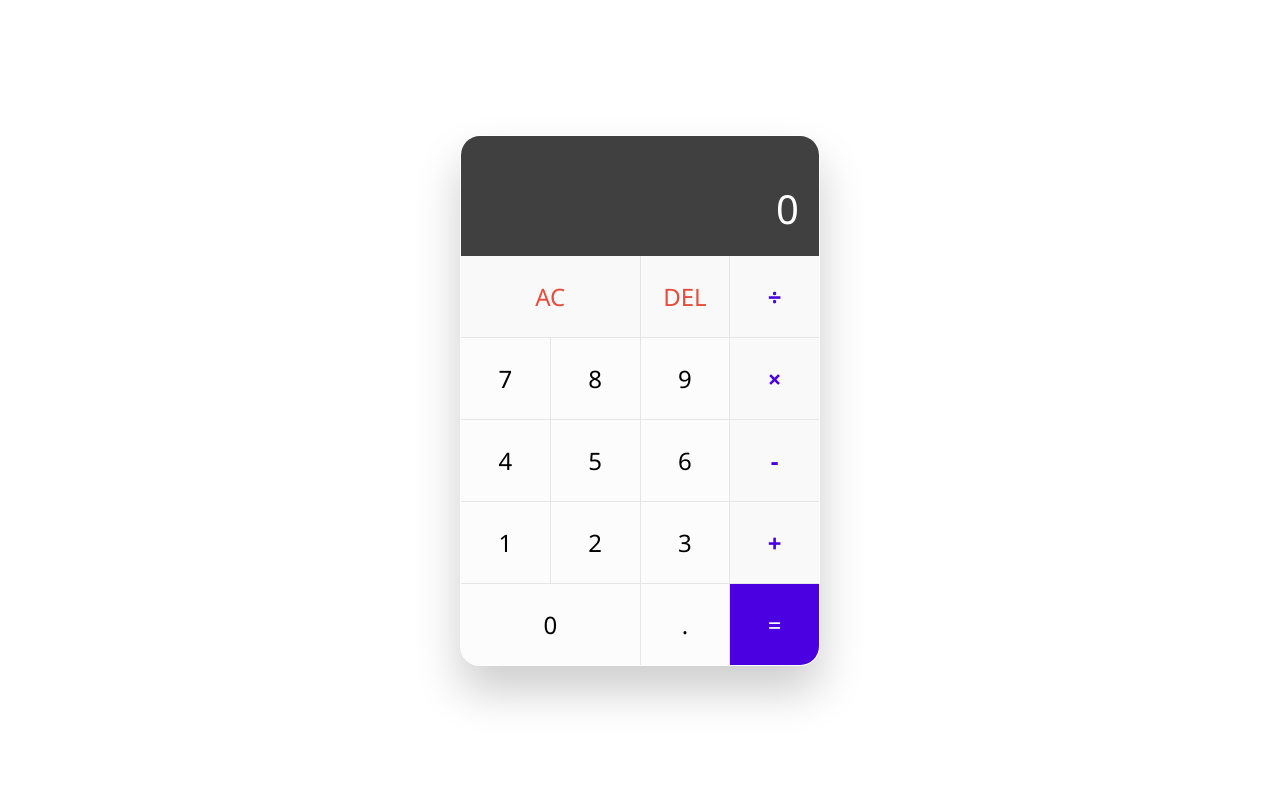
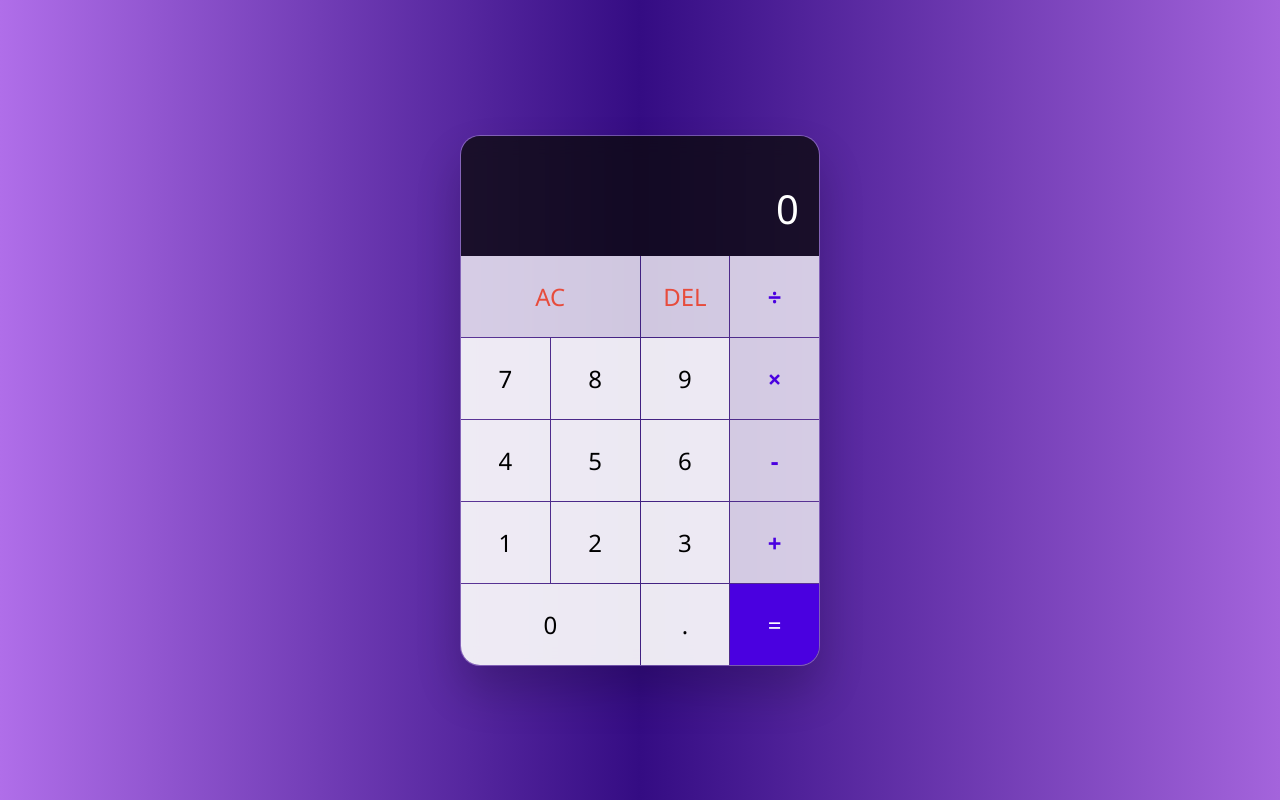
Before and after one commit to ayushman1413/Calculator-web, a plain HTML site: page index.html in a window 1280 px wide. Drawn offline with Linux system fonts and the light colour scheme.

Commit message:
add background

```diff
--- a/style.css
+++ b/style.css
@@ -6,7 +6,7 @@
 }
 
 body {
-    /* background: linear-gradient(to right, #b06ee9, #340c83, #a464dc); */
+    background: linear-gradient(to right, #b06ee9, #340c83, #a464dc);
     height: 100vh;
     display: flex;
     justify-content: center;
```
